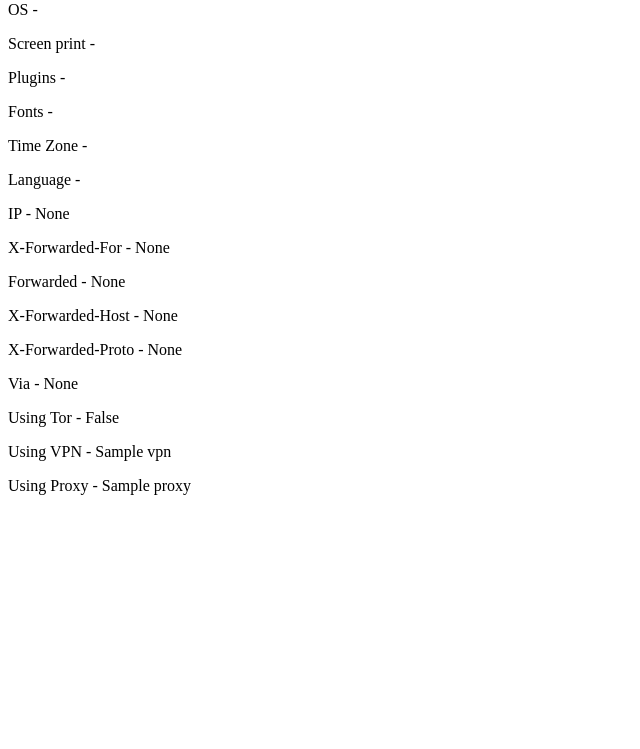
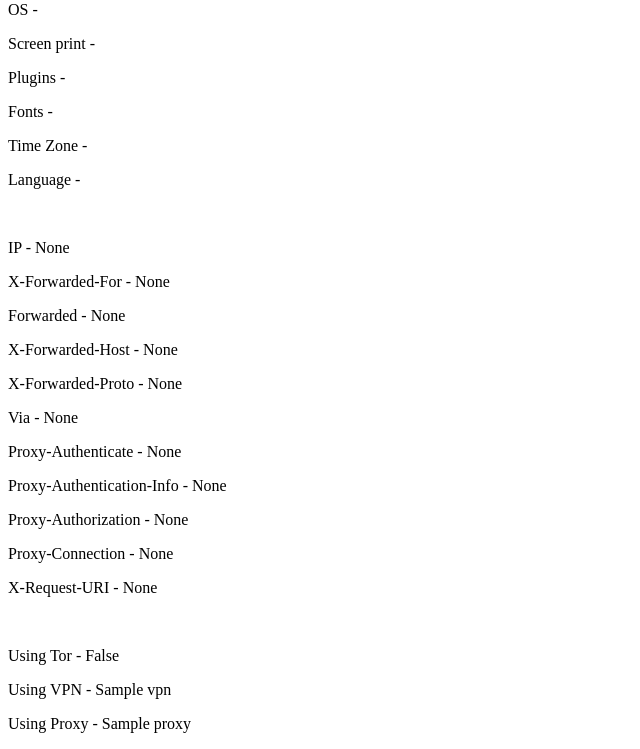
Before and after one commit to Minigamy/fingerprint_with_clientjs, a Django app: page / in a window 1280 px wide. Shown: the part 147-896 px from the top of the page, without its empty margins (0-640 px from the left). Before the commit the page ends 642 px from the top, so only its background shows below. Run offline with Django 4.2, Linux system fonts and the light colour scheme; tables that the repository leaves empty hold one stand-in row (values such as "Sample post"); a database or web service that is not in the repository returns one stand-in record (values such as "Sample title"); data that the repository does not hold is empty; some libraries are stand-ins or nearby versions.

Commit message:
add proxy ip

```diff
--- a/fingerprintapp/templates/fingerprintapp/fingerprint.html
+++ b/fingerprintapp/templates/fingerprintapp/fingerprint.html
@@ -1,6 +1,6 @@
 {% load static %}
 <!DOCTYPE html>
-<html lang="ru">
+<html lang="ru" xmlns="http://www.w3.org/1999/html">
 
 
 
@@ -24,12 +24,19 @@
 <p>Fonts - <span id="fonts"></span></p>
 <p>Time Zone - <span id="timezone"></span></p>
 <p>Language - <span id="language"></span></p>
+    </br>
 <p>IP - {{ ip }}</p>
 <p>X-Forwarded-For - {{ proxy_ip1 }}</p>
 <p>Forwarded - {{ proxy_ip2 }}</p>
 <p>X-Forwarded-Host - {{ proxy_ip3 }}</p>
 <p>X-Forwarded-Proto - {{ proxy_ip4 }}</p>
 <p>Via - {{ proxy_ip5 }}</p>
+<p>Proxy-Authenticate - {{ proxy_ip6 }}</p>
+<p>Proxy-Authentication-Info - {{ proxy_ip7 }}</p>
+<p>Proxy-Authorization - {{ proxy_ip8 }}</p>
+<p>Proxy-Connection - {{ proxy_ip9 }}</p>
+<p>X-Request-URI - {{ proxy_ip10 }}</p>
+    </br>
 <p>Using Tor - {{ is_tor }}</p>
 <p>Using VPN - {{ is_vpn }}</p>
 <p>Using Proxy - {{ is_proxy }}</p>
--- a/fingerprintapp/views.py
+++ b/fingerprintapp/views.py
@@ -16,6 +16,11 @@
         proxy_ip3 = str(request.headers.get('X-Forwarded-Host'))
         proxy_ip4 = str(request.headers.get('X-Forwarded-Proto'))
         proxy_ip5 = str(request.headers.get('Via'))
+        proxy_ip6 = str(request.headers.get('Proxy-Authenticate'))
+        proxy_ip7 = str(request.headers.get('Proxy-Authentication-Info'))
+        proxy_ip8 = str(request.headers.get('Proxy-Authorization'))
+        proxy_ip9 = str(request.headers.get('Proxy-Connection'))
+        proxy_ip10 = str(request.headers.get('X-Request-URI'))
 
         if request_ip in data.tor_ip_list:
             is_tor = True
@@ -32,6 +37,11 @@
                                'proxy_ip3': proxy_ip3,
                                'proxy_ip4': proxy_ip4,
                                'proxy_ip5': proxy_ip5,
+                               'proxy_ip6': proxy_ip6,
+                               'proxy_ip7': proxy_ip7,
+                               'proxy_ip8': proxy_ip8,
+                               'proxy_ip9': proxy_ip9,
+                               'proxy_ip10': proxy_ip10,
                                'is_tor': is_tor,
                                'is_vpn': ipinfo['vpn'],
                                'is_proxy': ipinfo['proxy']}
```
